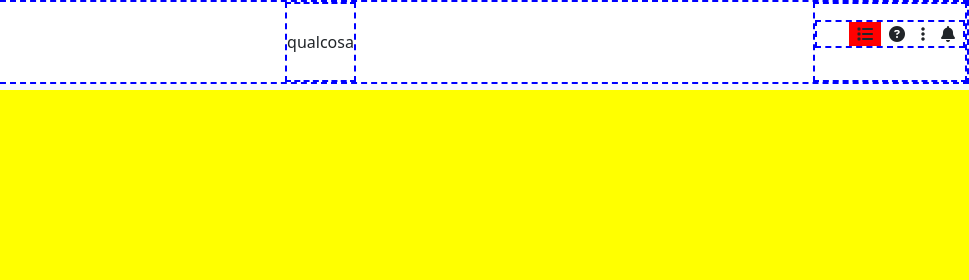
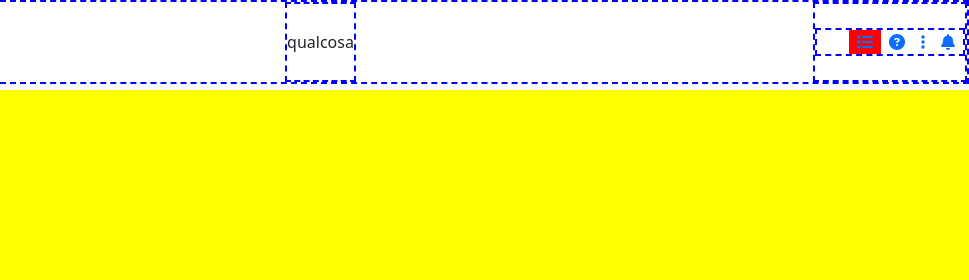
Before and after one commit to Marco-Vigilio/html-css-bootstrap-dashboard, a plain HTML site: page index.html in a window 1280 px wide. Shown: the top 280 px of the page, 311-1280 px from the left. Drawn offline with nearby package versions, Linux system fonts and the light colour scheme.

Commit message:
icone cliccabili

```diff
--- a/index.html
+++ b/index.html
@@ -19,24 +19,33 @@
             <nav class="d-flex my_bg_white justify-content-between trat">
                 <div class="d-flex align-items-center trat py-4">
                     <img class="logo" src="img/logo.svg" alt="logo-boolean">
+                    <img class="my_small-logo" src="img/mobile-logo.png" alt="logo-mobile-boolean">
                 </div>
                 <div class="d-flex align-items-center trat">
                     qualcosa
                 </div>
                 <div class="trat d-flex align-items-center">
-                    <ul class="d-flex trat">
+                    <ul class="d-flex trat mb-0">
+                        <a href="#">
                         <li class="px-2 sfondo">
                             <i class="fa-solid fa-list"></i>
                         </li>
+                        </a>
+                        <a href="#">
                         <li class="px-2">
                             <i class="fa-solid fa-circle-question"></i>
                         </li>
+                        </a>
+                        <a href="#">
                         <li class="px-2">
                             <i class="fa-solid fa-ellipsis-vertical"></i>
                         </li>
+                        </a>
+                        <a href="#">
                         <li class="px-2">
                             <i class="fa-solid fa-bell"></i>
                         </li>
+                        </a>
                     </ul>
                 </div>
                 <!--
--- a/style/style.css
+++ b/style/style.css
@@ -29,6 +29,15 @@ li{
     list-style-type: none;
 }
 
+a{
+    text-decoration: none;
+}
+
+/*header*/
+
+header i{
+}
+
 /*colori*/
 
 .my_bg_white{
@@ -37,9 +46,9 @@ li{
 
 /*my_class*/
 
-.my_small-img{
+.my_small-logo{
     width: 50px;
-    height: 50px;
+    display: none;
 }
 
 /*elementi da cancellare*/
```
